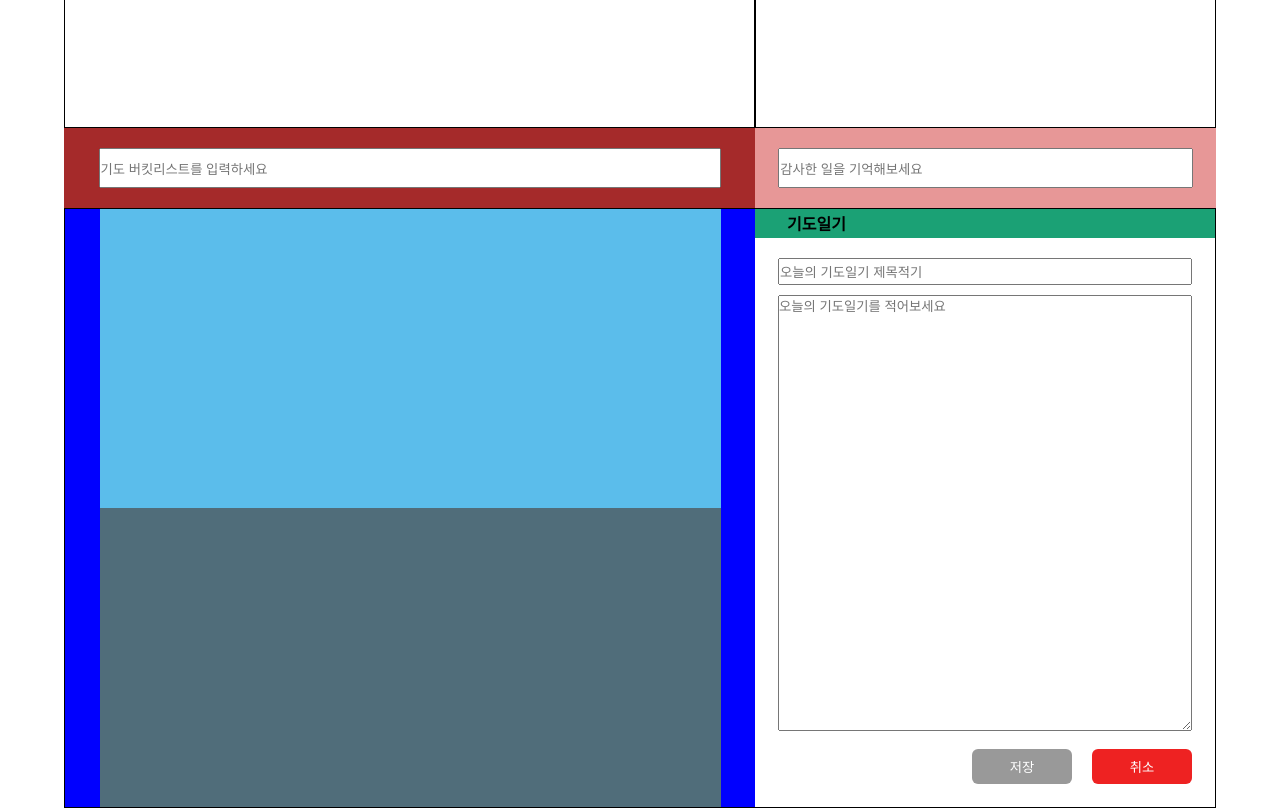
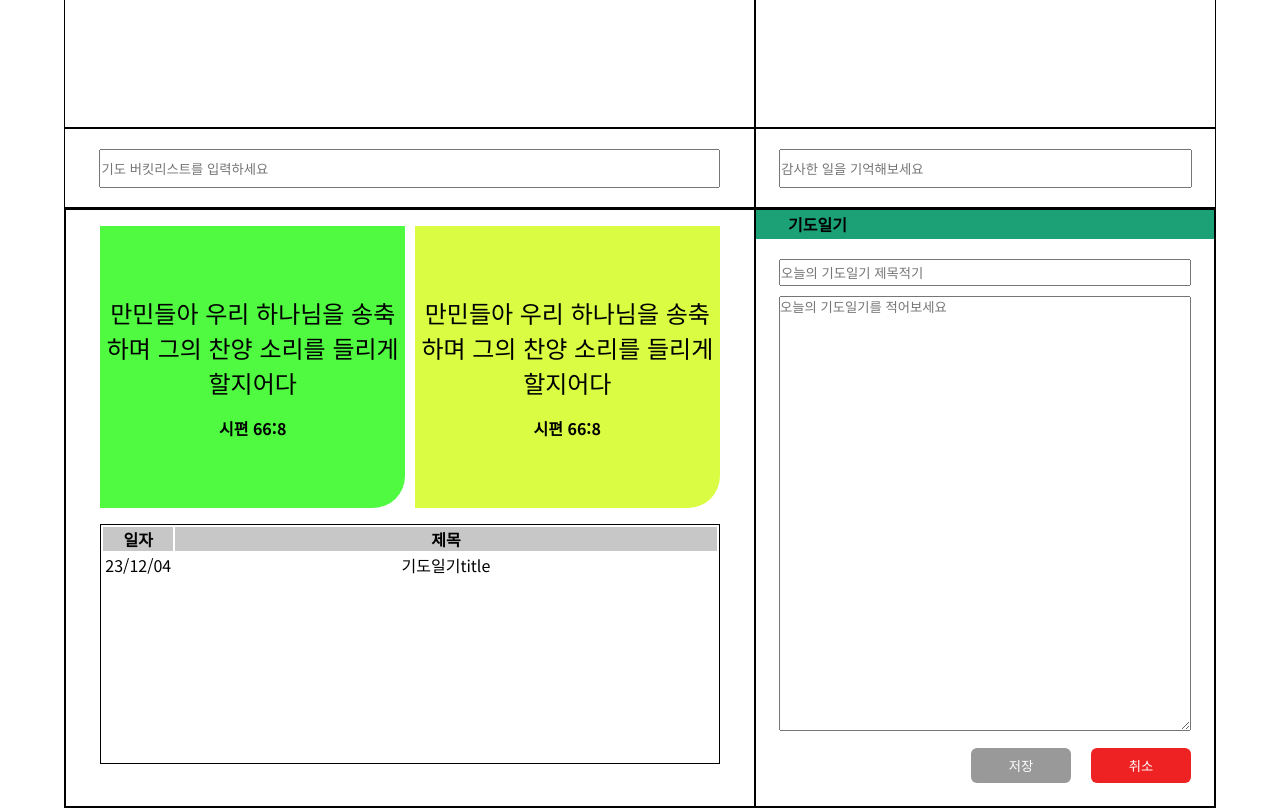
Before and after one commit to midbar40/bible-front, a plain HTML site: page html/prayNote.html in a window 1280 px wide. Shown: the part 740-1548 px from the top of the page. Drawn offline with nearby package versions, Linux system fonts and the light colour scheme.

Commit message:
praynote css작업중

```diff
--- a/css/prayNote.css
+++ b/css/prayNote.css
@@ -71,7 +71,9 @@ main .pray-wrapper {
 .prayBucketList-input{
     width: 100%;
     height: 10%;
-    background-color: brown;
+    /* background-color: brown; */
+    border: 1px solid black;
+
 }
 .prayBucketList-input form{
     width: 100%;
@@ -132,7 +134,8 @@ main .pray-wrapper {
 .Prayer-of-thanks-input{
     width: 100%;
     height: 10%;
-    background-color: rgb(231, 151, 151);
+    /* background-color: rgb(231, 151, 151); */
+    border: 1px solid black;
 }
 .Prayer-of-thanks-input form{
     width: 100%;
@@ -147,10 +150,6 @@ main .pray-wrapper {
 }
 
 /* main - scripture & prayDiary */
-/* <div class="prayDiary">
-    <div class="scripture-1"></div>
-    <div class="scripture-2"></div>
-    <div class="prayDiary"></div> */
 .prayDiary{
     width: 100%;
     height: 600px;
@@ -160,28 +159,98 @@ main .pray-wrapper {
 .scripture-board{
     width: 60%;
     height: 100%;
-    background-color: blue;
+    /* background-color: blue; */
     display: flex;
     flex-direction: column;
-        align-items: center;
+    align-items: center;
+    border: 1px solid black;
+}
+.scripture{
+    width: 90%;
+    height: 50%;
+    display: flex;
+    gap: 10px;
+    margin: 1rem 0;
+
 }
 .scripture-1{
+    width: 50%;
+    height: 100%;
+    background-color: rgb(79, 250, 64);
+    display: flex;
+    flex-direction: column;
+    justify-content: center;
+    align-items: center;
+    text-align: center;
+    border-radius: 0 0 2rem 0;
+}
+.scripture-1 p{
+    font-size: 1.5rem;
+    margin-bottom: 1rem;
+}
+.scripture-1 h5{
+    font-size: 1rem;
+}
+.scripture-2{
+    width: 50%;
+    height: 100%;
+    background-color: rgb(218, 252, 67);
+    display: flex;
+    flex-direction: column;
+    justify-content: center;
+    align-items: center;
+    text-align: center;
+    border-radius: 0 0 2rem 0;
+}
+.scripture-2 p{
+    font-size: 1.5rem;
+    margin-bottom: 1rem;
+}
+.scripture-2 h5{
+    font-size: 1rem;
+}
+.prayDiary-output{
     width: 90%;
     height: 50%;
-    background-color: rgb(91, 189, 235);
 }
-.scripture-2{
-    width: 90%;
-    height: 50%;
-    background-color: rgb(80, 109, 122);
+
+.prayDiary-output-body{
+    width: 100%;
+    height: 85%;
+    /* background-color: rgb(191, 171, 211); */
+    border: 1px solid black;
+}
+
+.prayDiary-output-body table{
+    width: 100%;
+}
+.prayDiary-output-body table tr{
+    width: 100%;
+    height: 10%;
+    text-align: center;
+    padding-left: 1rem;
+    border-bottom: 1px solid black;
+}
+.prayDiary-output-body table tr:nth-child(1){
+    background-color: rgb(199, 199, 199);
+    font-weight: bold;
+}
+.prayDiary-output-body table tr td:nth-child(1){
+    width: 6%;
+}
+.prayDiary-output-body table tr td:nth-child(2){
+    width: 80%;
+}
+.prayDiary-output-body table tr td:nth-child(3){
+    width: 14%;
 }
 .prayDiary-input{
     width: 40%;
     height: 100%;
-    /* background-color: rgb(27, 161, 117); */
     display: flex;
     flex-direction: column;
     gap: 20px;
+    border: 1px solid black;
 }
 .prayDiary-header{
     width: 100%;
--- a/html/prayNote.html
+++ b/html/prayNote.html
@@ -84,8 +84,30 @@
             <!-- scripture & prayDiary -->
         <div class="prayDiary">
             <div class="scripture-board">
-                <div class="scripture-1"></div>
-                <div class="scripture-2"></div>
+                <div class="scripture">
+                    <div class="scripture-1">
+                        <p>만민들아 우리 하나님을 송축하며 그의 찬양 소리를 들리게 할지어다</p>
+                        <h5>시편 66:8</h5>
+                    </div>
+                    <div class="scripture-2">
+                        <p>만민들아 우리 하나님을 송축하며 그의 찬양 소리를 들리게 할지어다</p>
+                        <h5>시편 66:8</h5>
+                    </div>
+                </div>
+                <div class="prayDiary-output">
+
+                    <div class="prayDiary-output-body">
+                        <table>
+                            <tr>
+                                <td>일자</td>
+                                <td>제목</td>
+                            </tr>
+                            <tr>
+                                <td>23/12/04</td>
+                                <td>기도일기title</td>
+                        </table>
+                    </div>
+                </div>
             </div>
             <div class="prayDiary-input">
                 <div class="prayDiary-header">
```
